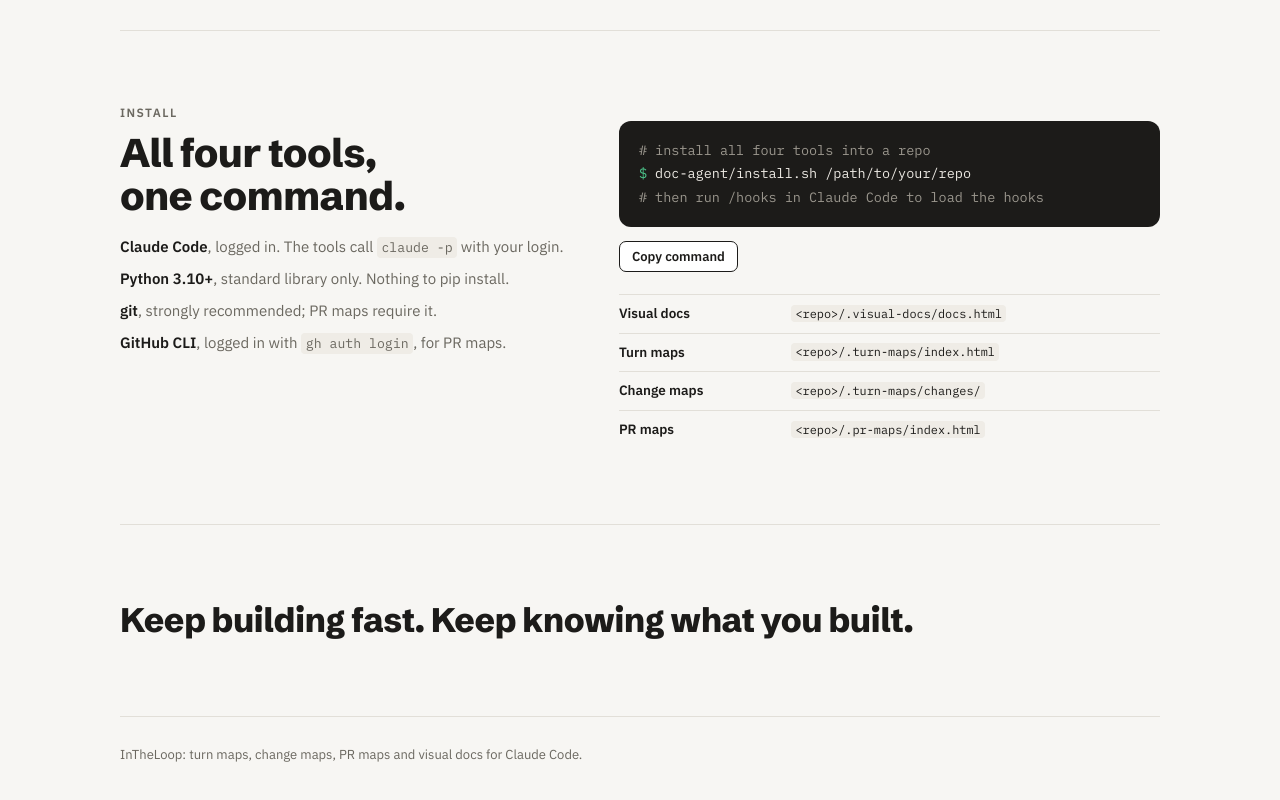
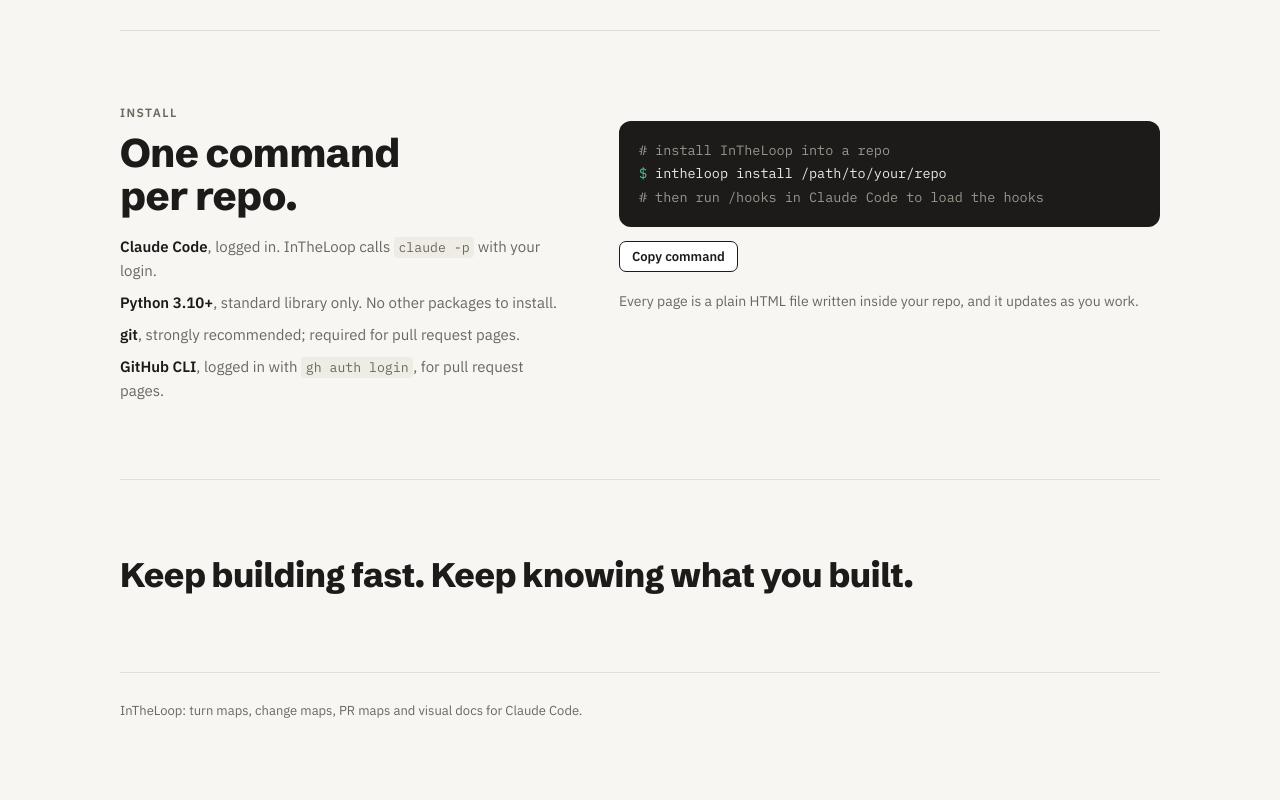
Before and after one commit to vm217/InTheLoop, a plain HTML site: page index.html in a window 1280 px wide. Shown: the part 6859-7659 px from the top of the page. After the commit the page ends 7624 px from the top, so only its background shows below. Drawn offline with Linux system fonts and the light colour scheme; animation ran at ten frames a second.

Commit message:
Simplify the install section
Co-Authored-By: Claude Fable 5.2 <noreply@anthropic.com>

```diff
--- a/index.html
+++ b/index.html
@@ -407,6 +407,7 @@ html { scroll-behavior: smooth; }
 .copy button { font: 600 13px/1 var(--f-body); padding: 8px 12px; border-radius: 7px; border: 1.5px solid var(--ink); background: var(--surface); color: var(--ink); cursor: pointer; }
 .needs { margin: 18px 0 0; padding: 0; list-style: none; display: grid; gap: 8px; font-size: 15px; color: var(--muted); }
 .needs li b { color: var(--ink); font-weight: 600; }
+.install .where { margin-top: 18px; font-size: 14px; color: var(--muted); }
 .paths { width: 100%; border-collapse: collapse; font-size: 13.5px; margin-top: 22px; }
 .paths td { padding: 8px 0; border-top: 1px solid var(--line); vertical-align: top; }
 .paths td:first-child { padding-right: 16px; white-space: nowrap; font-weight: 600; }
@@ -1197,25 +1198,20 @@ html.anim .flow b.new::after { animation: newdot 1.6s ease-in-out 3; }
     <div class="install">
       <div>
         <p class="eyebrow">Install</p>
-        <h2 style="margin-top:12px;font-size:clamp(28px,3.4vw,40px);line-height:1.08;font-weight:800">All four tools, one command.</h2>
+        <h2 style="margin-top:12px;font-size:clamp(28px,3.4vw,40px);line-height:1.08;font-weight:800">One command per repo.</h2>
         <ul class="needs">
-          <li><b>Claude Code</b>, logged in. The tools call <code>claude -p</code> with your login.</li>
-          <li><b>Python 3.10+</b>, standard library only. Nothing to pip install.</li>
-          <li><b>git</b>, strongly recommended; PR maps require it.</li>
-          <li><b>GitHub CLI</b>, logged in with <code>gh auth login</code>, for PR maps.</li>
+          <li><b>Claude Code</b>, logged in. InTheLoop calls <code>claude -p</code> with your login.</li>
+          <li><b>Python 3.10+</b>, standard library only. No other packages to install.</li>
+          <li><b>git</b>, strongly recommended; required for pull request pages.</li>
+          <li><b>GitHub CLI</b>, logged in with <code>gh auth login</code>, for pull request pages.</li>
         </ul>
       </div>
       <div>
-        <pre class="term" id="cmd"><span class="c"># install all four tools into a repo</span>
-<span class="p">$</span> doc-agent/install.sh /path/to/your/repo
+        <pre class="term" id="cmd"><span class="c"># install InTheLoop into a repo</span>
+<span class="p">$</span> intheloop install /path/to/your/repo
 <span class="c"># then run /hooks in Claude Code to load the hooks</span></pre>
         <div class="copy"><button type="button" id="copy-btn">Copy command</button><span id="copy-msg" role="status"></span></div>
-        <table class="paths">
-          <tr><td>Visual docs</td><td><code>&lt;repo&gt;/.visual-docs/docs.html</code></td></tr>
-          <tr><td>Turn maps</td><td><code>&lt;repo&gt;/.turn-maps/index.html</code></td></tr>
-          <tr><td>Change maps</td><td><code>&lt;repo&gt;/.turn-maps/changes/</code></td></tr>
-          <tr><td>PR maps</td><td><code>&lt;repo&gt;/.pr-maps/index.html</code></td></tr>
-        </table>
+        <p class="where">Every page is a plain HTML file written inside your repo, and it updates as you work.</p>
       </div>
     </div>
   </section>
@@ -1476,7 +1472,7 @@ html.anim .flow b.new::after { animation: newdot 1.6s ease-in-out 3; }
   go(0);
 
   var btn = document.getElementById("copy-btn"), msg = document.getElementById("copy-msg");
-  var text = "doc-agent/install.sh /path/to/your/repo";
+  var text = "intheloop install /path/to/your/repo";
   btn.addEventListener("click", function () {
     function fallback() {
       var r = document.createRange(); r.selectNodeContents(document.getElementById("cmd"));
```
